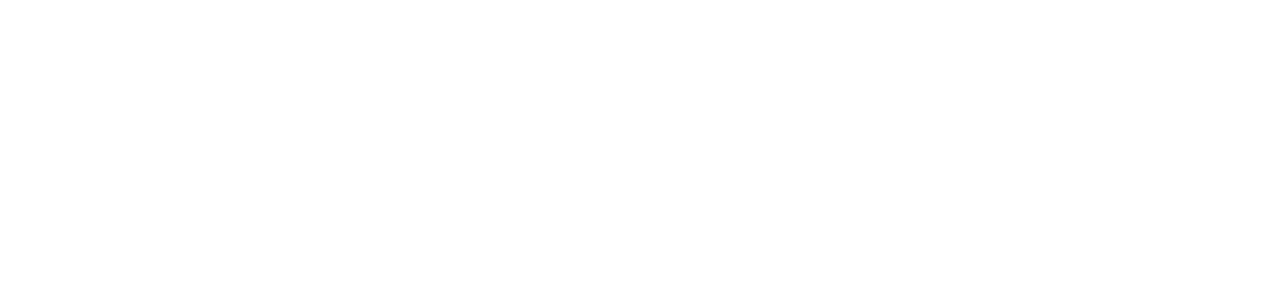
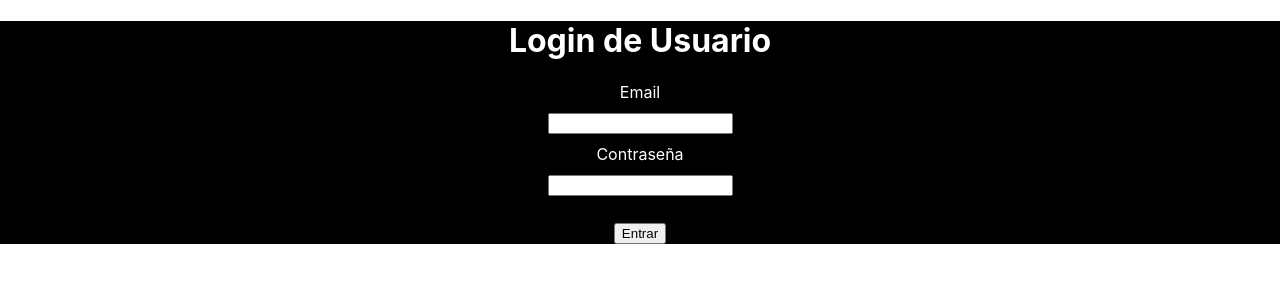
Before and after one commit to AlexMonPe/Frontend_clinica_veterinaria, a React (Create React App) app: page /login in a window 1280 px wide. Before the commit this address had no page. Shown: the top 300 px of the page. Built offline with nearby package versions, Linux system fonts and the light colour scheme.

Commit message:
creado login usuario y guardado de id y token en local storage

```diff
--- a/src/App.js
+++ b/src/App.js
@@ -3,6 +3,7 @@
 import { BrowserRouter, Routes, Route } from "react-router-dom";
 import ListadoUsuario from "./contenedores/ListadoUsuario/ListadoUsuario.js";
 import CrearUsuario from "./contenedores/CrearUsuario/CrearUsuario.js";
+import LoginUsuario from "./contenedores/LoginUsuario/LoginUsuario";
 
 function App() {
   return (
@@ -10,6 +11,7 @@
       <BrowserRouter>
         <Routes>
           <Route path="/registro" element={<CrearUsuario />}></Route>
+          <Route path="/login" element={<LoginUsuario />}></Route>
         </Routes>
       </BrowserRouter>
     </div>
--- /dev/null
+++ b/src/contenedores/LoginUsuario/LoginUsuario.js
@@ -0,0 +1,53 @@
+import { useNavigate } from "react-router-dom";
+
+
+const LoginUsuario = () => {
+    const navegar = useNavigate();
+    const formSubmit = async (e) => {
+      // Make the submit dont refresh the page
+      e.preventDefault();
+      try {
+        const formData = {
+          email: e.target[0].value,
+          contraseña: e.target[1].value,
+
+        };
+
+        let loginUser = await fetch("http://localhost:3000/usuarios/login", {
+          method: "POST",
+          body: JSON.stringify(formData),
+          headers: {
+            "Content-Type": "application/json",
+          },
+        });
+        loginUser = await loginUser.json()
+        console.log(loginUser)
+
+        console.log("Se ha enviado el formulario correctamente", loginUser);
+
+        if (loginUser) {
+          alert('ha ido bien el login')
+          localStorage.setItem("token", loginUser.token)
+          localStorage.setItem("id", loginUser.id)
+          navegar("/listado/");
+        }
+      } catch (error) {
+        console.log(error);
+      }
+    };
+
+    return (
+      <div className="loginUsuario">
+        <h1>Login de Usuario</h1>
+        <form onSubmit={(e) => formSubmit(e)}>
+          <label for="email">Email</label>
+          <input type="email" id="email" name="email" />
+          <label for="contraseña">Contraseña</label>
+          <input type="password" id="contraseña" name="contraseña" />
+          <input type="submit" value="Entrar" className="sendButton" />
+        </form>
+      </div>
+    );
+  };
+
+  export default LoginUsuario;
```
Also changed, not shown: src/contenedores/LoginUsuario/LoginUsuario.css (added).
